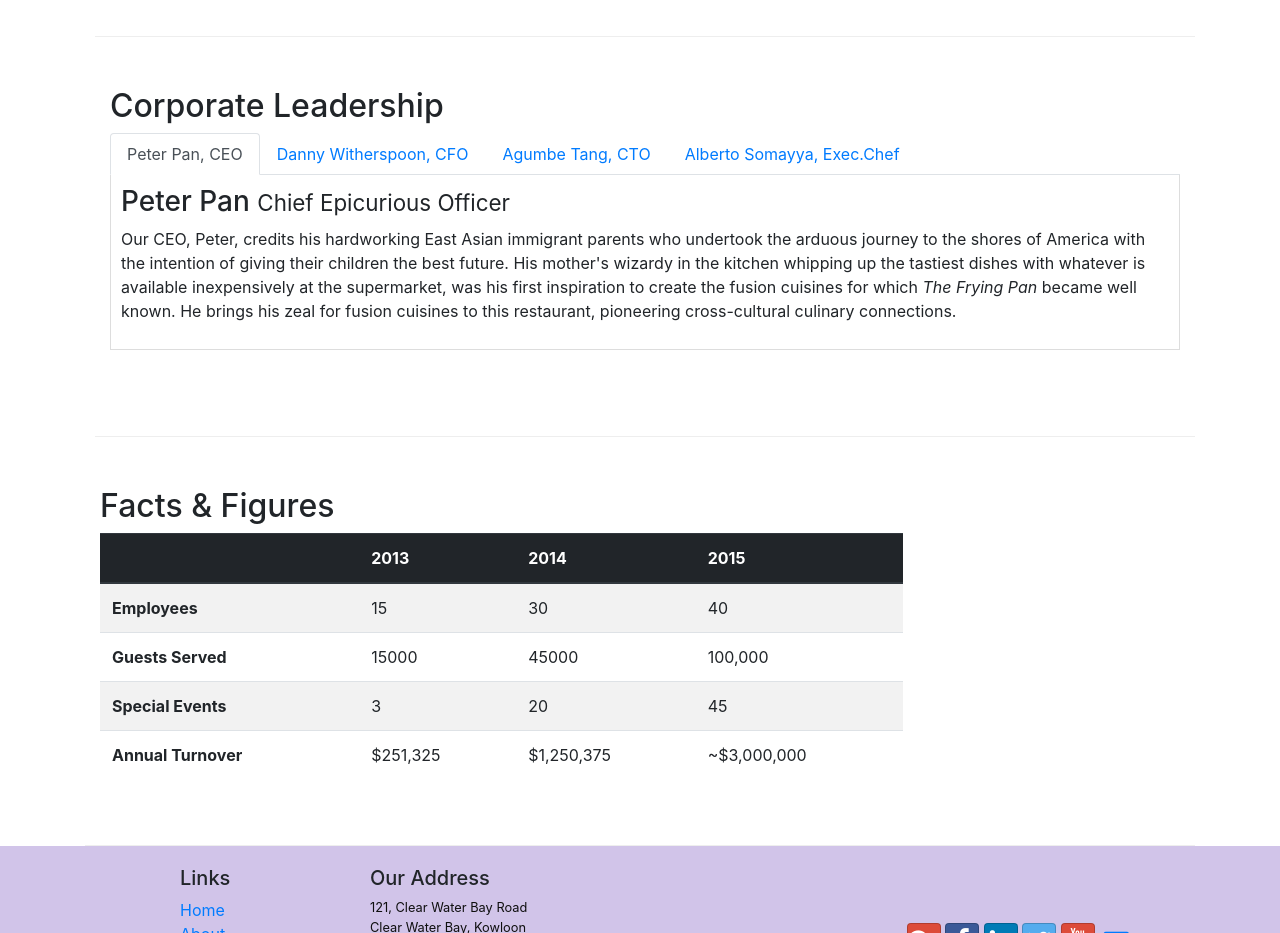
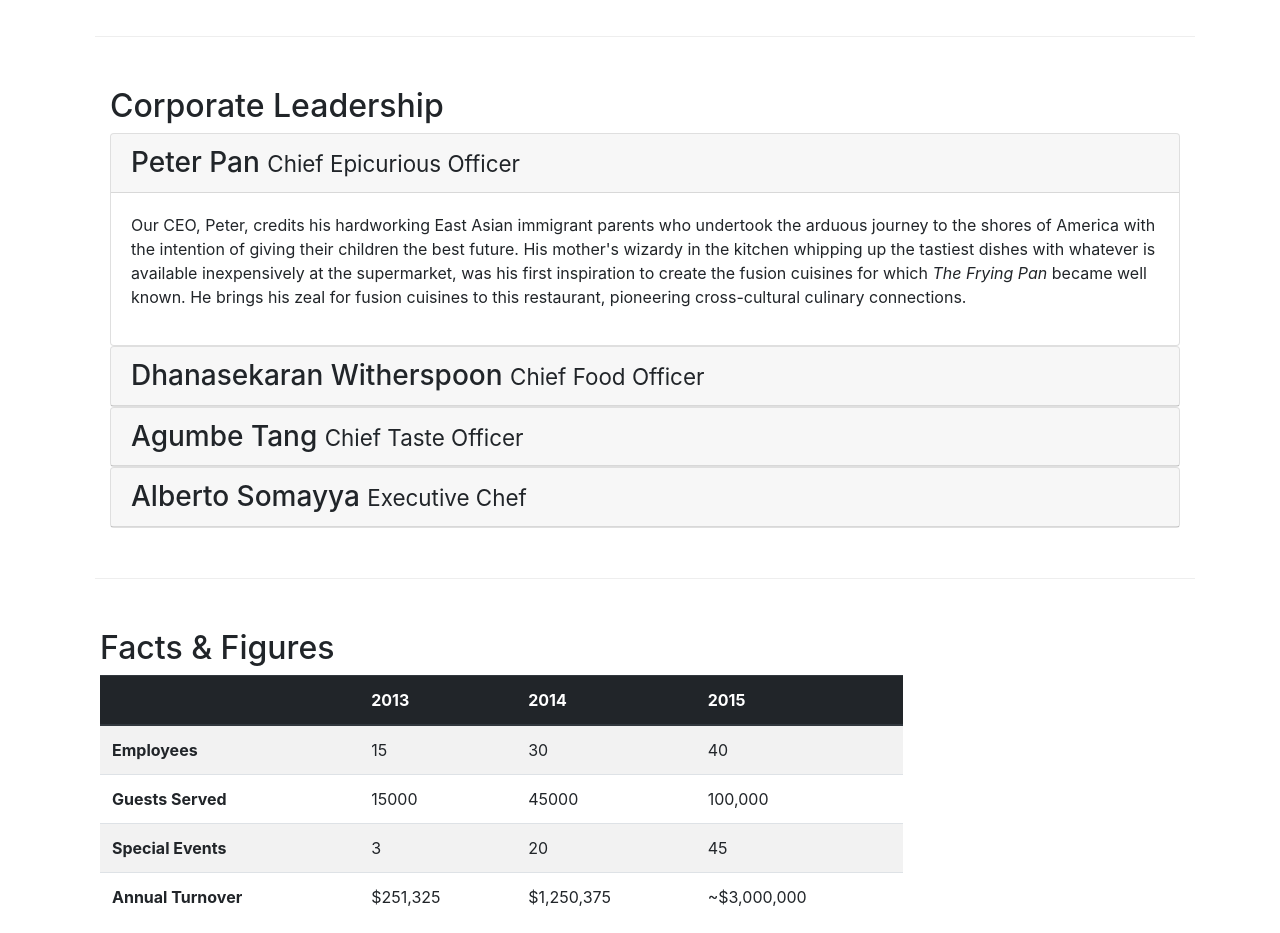
Before and after one commit to jaytang0508/Coursera-Bootstrap, a website: page aboutus.html in a window 1280 px wide. Shown: the part 920-1853 px from the top of the page. Drawn offline with nearby package versions, Linux system fonts and the light colour scheme.

Commit message:
accordion

```diff
--- a/aboutus.html
+++ b/aboutus.html
@@ -101,45 +101,64 @@
         <div class="row row-content" style="margin-left: 10px;">
             <div class="col-12">
                 <h2>Corporate  Leadership</h2>
-                <ul class="nav nav-tabs">
-                    <li class="nav-item">
-                        <a class="nav-link active" href="#peter" role="tab" data-toggle="tab">Peter Pan, CEO</a>
-                    </li>
-                    <li class="nav-item">
-                        <a class="nav-link" href="#danny" role="tab" data-toggle="tab">Danny Witherspoon, CFO</a>
-                    </li>
-                    <li class="nav-item">
-                        <a class="nav-link" href="#agumbe" role="tab" data-toggle="tab">Agumbe Tang, CTO</a>
-                    </li>
-                    <li class="nav-item">
-                        <a class="nav-link" href="#alberto" role="tab" data-toggle="tab">Alberto Somayya, Exec.Chef</a>
-                    </li>
-                </ul>
 
-                <div class="tab-content">
-                    <div role="tabpanel" class="tab-pane fade show active" id="peter">
-                        <h3>Peter Pan <small>Chief Epicurious Officer</small></h3>
+
+                <div id="accordion">
+                    <div class="card">
+                        <div class="card-header" role="tab" id="peterhead">
+                            <h3 class="mb-0">
+                                <a data-toggle="collapse" data-target="#peter">Peter Pan <small>Chief Epicurious Officer</small></a>
+                            </h3>
+                        </div>
+                        <div role="tabpanel" class="collapse show" id="peter" data-parent="#accordion">
+                            <div class="card-body">
                                 <p class="d-none d-sm-block">
                                     Our CEO, Peter, credits his hardworking East Asian immigrant parents who undertook the arduous journey to the shores of America with the intention of giving their children the best future. His mother's wizardy in the kitchen whipping up the tastiest dishes with whatever is available inexpensively at the supermarket, was his first inspiration to create the fusion cuisines for which <em>The Frying Pan</em> became well known. He brings his zeal for fusion cuisines to this restaurant, pioneering cross-cultural culinary connections.
                                 </p>
                             </div>
-                    <div role="tabpanel" class="tab-pane fade" id="danny">
-                        <h3>Dhanasekaran Witherspoon <small>Chief Food Officer</small></h3>
+                        </div>
+                    </div>
+                    <div class="card">
+                        <div class="card-header" role="tab" id="dannyhead">
+                            <h3 class="mb-0">
+                                <a data-toggle="collapse" data-target="#danny">Dhanasekaran Witherspoon <small>Chief Food Officer</small></a>
+                            </h3>
+                        </div>
+                        <div role="tabpanel" class="collapse" id="danny" data-parent="#accordion">
+                            <div class="card-body">
                                 <p class="d-none d-sm-block">
                                     Our CFO, Danny, as he is affectionately referred to by his colleagues, comes from a long established family tradition in farming and produce. His experiences growing up on a farm in the Australian outback gave him great appreciation for varieties of food sources. As he puts it in his own words, <em>Everything that runs, wins, and everything that stays, pays!</em>
                                 </p>
                             </div>
-                    <div role="tabpanel" class="tab-pane fade" id="agumbe">
-                        <h3>Agumbe Tang <small>Chief Taste Officer</small></h3>
+                        </div>
+                    </div>
+                    <div class="card">
+                        <div class="card-header" role="tab" id="agumbehead">
+                            <h3 class="mb-0">
+                                <a data-toggle="collapse" data-target="#agumbe">Agumbe Tang <small>Chief Taste Officer</small></a>
+                            </h3>
+                        </div>
+                        <div role="tabpanel" class="collapse" id="agumbe" data-parent="#accordion">
+                            <div class="card-body">
                                 <p class="d-none d-sm-block">
                                     Blessed with the most discerning gustatory sense, Agumbe, our CTO, personally ensures that every dish that we serve meets his exacting tastes. Our chefs dread the tongue lashing that ensues if their dish does not meet his exacting standards. He lives by his motto, <em>You click only if you survive my lick.</em>
                                 </p>
                             </div>
-                    <div role="tabpanel" class="tab-pane fade" id="alberto">
-                        <h3>Alberto Somayya <small>Executive Chef</small></h3>
+                        </div>
+                    </div>
+                    <div class="card">
+                        <div class="card-header" role="tab" id="albertohead">
+                            <h3 class="mb-0">
+                                <a data-toggle="collapse" data-target="#alberto">Alberto Somayya <small>Executive Chef</small></a>
+                            </h3>
+                        </div>
+                        <div role="tabpanel" class="collapse" id="alberto" data-parent="#accordion">
+                            <div class="card-body">
                                 <p class="d-none d-sm-block">
                                     Award winning three-star Michelin chef with wide International experience having worked closely with whos-who in the culinary world, he specializes in creating mouthwatering Indo-Italian fusion experiences. He says, <em>Put together the cuisines from the two craziest cultures, and you get a winning hit! Amma Mia!</em>
                                 </p>
+                            </div>
+                        </div>
                     </div>
                 </div>
             </div>
```
Lines whose indentation alone changed are shown as unchanged.
